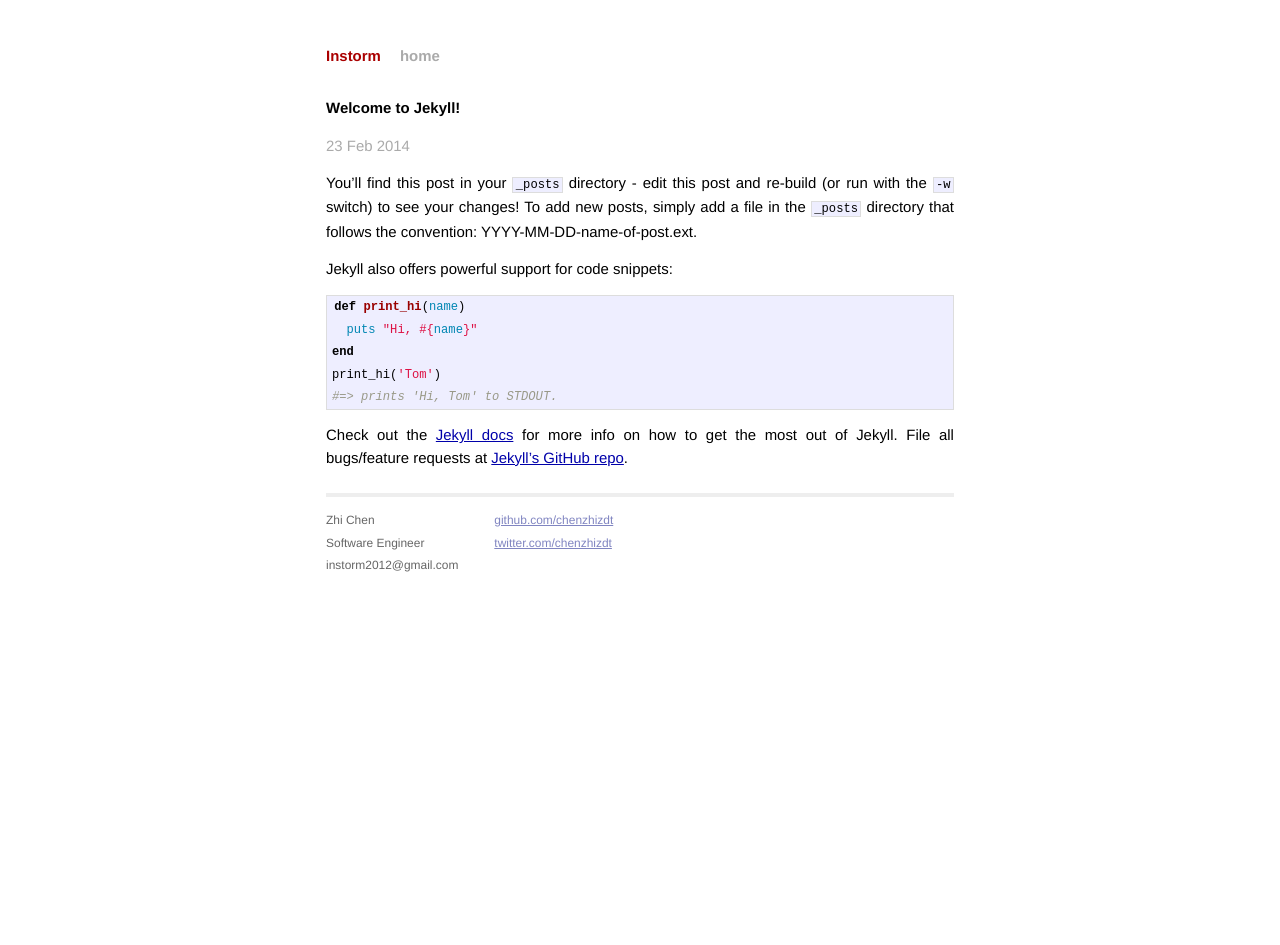
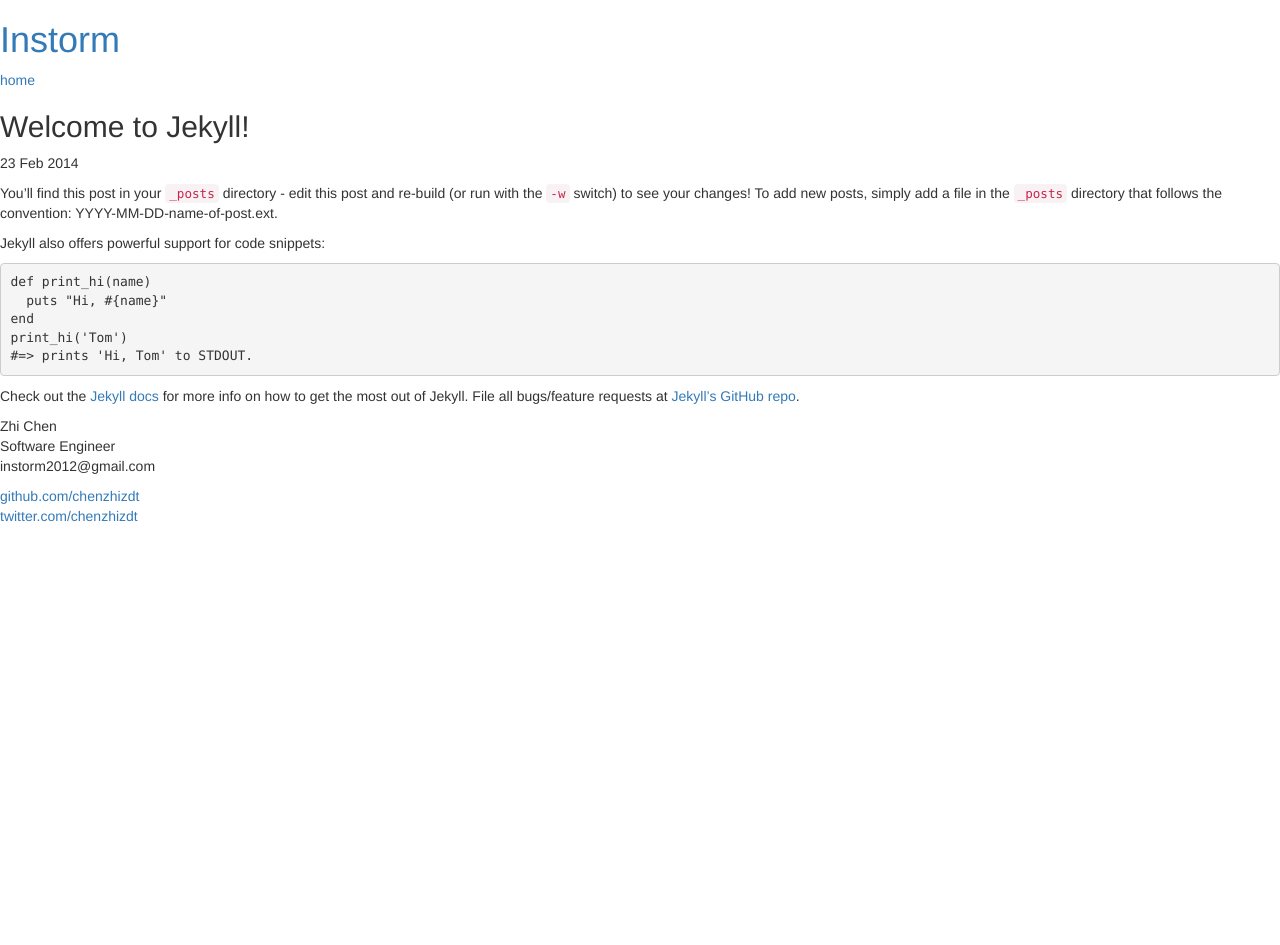
Before and after one commit to chenzhizdt/chenzhizdt.github.io, a Jekyll site: the page built from _posts/2014-02-23-welcome-to-jekyll.markdown, in a window 1280 px wide. Built offline with Jekyll 4.4.1, drawn with Linux system fonts in a browser that asks for light colours; nearby versions of some CDN libraries; Markdown is read by kramdown in place of the engine named in the settings; after the commit the page ends 900 px from its top, so only the background shows below that.

Commit message:
add bootstrap

```diff
--- a/_layouts/default.html
+++ b/_layouts/default.html
@@ -6,35 +6,45 @@
   <title>{{ page.title }}</title>
   <meta name="viewport" content="width=device-width">
 
-        <!-- syntax highlighting CSS -->
-        <link rel="stylesheet" href="/css/syntax.css">
+  <!-- 最新 Bootstrap 核心 CSS 文件 -->
+  <link rel="stylesheet" href="http://cdn.bootcss.com/twitter-bootstrap/3.0.3/css/bootstrap.min.css">
 
-        <!-- Custom CSS -->
-        <link rel="stylesheet" href="/css/main.css">
+  <!-- 可选的Bootstrap主题文件（一般不用引入） -->
+  <link rel="stylesheet" href="http://cdn.bootcss.com/twitter-bootstrap/3.0.3/css/bootstrap-theme.min.css">
+
+  <!-- jQuery文件。务必在bootstrap.min.js 之前引入 -->
+  <script src="http://cdn.bootcss.com/jquery/1.10.2/jquery.min.js"></script>
+
+  <!-- 最新的 Bootstrap 核心 JavaScript 文件 -->
+  <script src="http://cdn.bootcss.com/twitter-bootstrap/3.0.3/js/bootstrap.min.js"></script>
 
 </head>
 <body>
 
   <div class="site">
     <div class="header">
-            <h1 class="title"><a href="/">{{ site.name }}</a></h1>
+      <h1 class="title">
+        <a href="/">{{ site.name }}</a>
+      </h1>
       <a class="extra" href="/">home</a>
     </div>
-
     {{ content }}
-
     <div class="footer">
       <div class="contact">
         <p>
-                Zhi Chen<br />
-                Software Engineer<br />
+          Zhi Chen
+          <br />
+          Software Engineer
+          <br />
           instorm2012@gmail.com
         </p>
       </div>
       <div class="contact">
         <p>
-                <a href="https://github.com/chenzhizdt">github.com/chenzhizdt</a><br />
-                <a href="https://twitter.com/chenzhizdt">twitter.com/chenzhizdt</a><br />
+          <a href="https://github.com/chenzhizdt">github.com/chenzhizdt</a>
+          <br />
+          <a href="https://twitter.com/chenzhizdt">twitter.com/chenzhizdt</a>
+          <br />
         </p>
       </div>
     </div>
--- a/css/main.css
+++ /dev/null
@@ -1,160 +0,0 @@
-/*****************************************************************************/
-/*
-/* Common
-/*
-/*****************************************************************************/
-
-/* Global Reset */
-* {
-  margin: 0;
-  padding: 0;
-}
-
-html, body { height: 100%; }
-
-body {
-  background-color: #FFF;
-  font: 13.34px Helvetica, Arial, sans-serif;
-  font-size: small;
-  text-align: center;
-}
-
-h1, h2, h3, h4, h5, h6 {
-  font-size: 100%; }
-
-h1 { margin-bottom: 1em; }
-p { margin: 1em 0; }
-
-a         { color: #00a; }
-a:hover   { color: #000; }
-a:visited { color: #a0a; }
-
-/*****************************************************************************/
-/*
-/* Home
-/*
-/*****************************************************************************/
-.posts {
-  list-style-type: none;
-  margin-bottom: 2em;
-}
-
-.posts li {
-  line-height: 1.75em;
-}
-
-.posts span {
-  color: #aaa;
-  font-family: Monaco, "Courier New", monospace;
-  font-size: 80%;
-}
-
-/*****************************************************************************/
-/*
-/* Site
-/*
-/*****************************************************************************/
-
-.site {
-  font-size: 115%;
-  text-align: justify;
-  width: 42em;
-  margin: 3em auto 2em;
-  line-height: 1.5em;
-}
-
-.header a {
-  font-weight: bold;
-  text-decoration: none;
-}
-
-.title {
-  display: inline-block;
-  margin-bottom: 2em;
-}
-
-.title a {
-  color: #a00;
-}
-
-.title a:hover {
-  color: #000;
-}
-
-.header a.extra {
-  color: #aaa;
-  margin-left: 1em;
-}
-
-.header a.extra:hover {
-  color: #000;
-}
-
-.meta {
-  color: #aaa;
-}
-
-.footer {
-  font-size: 80%;
-  color: #666;
-  border-top: 4px solid #eee;
-  margin-top: 2em;
-  overflow: hidden;
-}
-
-.footer .contact {
-  float: left;
-  margin-right: 3em;
-}
-
-.footer .contact a {
-  color: #8085C1;
-}
-
-.footer .rss {
-  margin-top: 1.1em;
-  margin-right: -.2em;
-  float: right;
-}
-
-.footer .rss img {
-  border: 0;
-}
-
-/*****************************************************************************/
-/*
-/* Posts
-/*
-/*****************************************************************************/
-
-/* standard */
-.post pre {
-  border: 1px solid #ddd;
-  background-color: #eef;
-  padding: 0 .4em;
-}
-
-.post ul, .post ol {
-  margin-left: 1.35em;
-}
-
-.post code {
-  border: 1px solid #ddd;
-  background-color: #eef;
-  padding: 0 .2em;
-}
-
-.post pre code {
-  border: none;
-}
-
-/* terminal */
-.post pre.terminal {
-  border: 1px solid #000;
-  background-color: #333;
-  color: #FFF;
-}
-
-.post pre.terminal code {
-  background-color: #333;
-}
--- a/css/syntax.css
+++ /dev/null
@@ -1,60 +0,0 @@
-.highlight  { background: #ffffff; }
-.highlight .c { color: #999988; font-style: italic } /* Comment */
-.highlight .err { color: #a61717; background-color: #e3d2d2 } /* Error */
-.highlight .k { font-weight: bold } /* Keyword */
-.highlight .o { font-weight: bold } /* Operator */
-.highlight .cm { color: #999988; font-style: italic } /* Comment.Multiline */
-.highlight .cp { color: #999999; font-weight: bold } /* Comment.Preproc */
-.highlight .c1 { color: #999988; font-style: italic } /* Comment.Single */
-.highlight .cs { color: #999999; font-weight: bold; font-style: italic } /* Comment.Special */
-.highlight .gd { color: #000000; background-color: #ffdddd } /* Generic.Deleted */
-.highlight .gd .x { color: #000000; background-color: #ffaaaa } /* Generic.Deleted.Specific */
-.highlight .ge { font-style: italic } /* Generic.Emph */
-.highlight .gr { color: #aa0000 } /* Generic.Error */
-.highlight .gh { color: #999999 } /* Generic.Heading */
-.highlight .gi { color: #000000; background-color: #ddffdd } /* Generic.Inserted */
-.highlight .gi .x { color: #000000; background-color: #aaffaa } /* Generic.Inserted.Specific */
-.highlight .go { color: #888888 } /* Generic.Output */
-.highlight .gp { color: #555555 } /* Generic.Prompt */
-.highlight .gs { font-weight: bold } /* Generic.Strong */
-.highlight .gu { color: #aaaaaa } /* Generic.Subheading */
-.highlight .gt { color: #aa0000 } /* Generic.Traceback */
-.highlight .kc { font-weight: bold } /* Keyword.Constant */
-.highlight .kd { font-weight: bold } /* Keyword.Declaration */
-.highlight .kp { font-weight: bold } /* Keyword.Pseudo */
-.highlight .kr { font-weight: bold } /* Keyword.Reserved */
-.highlight .kt { color: #445588; font-weight: bold } /* Keyword.Type */
-.highlight .m { color: #009999 } /* Literal.Number */
-.highlight .s { color: #d14 } /* Literal.String */
-.highlight .na { color: #008080 } /* Name.Attribute */
-.highlight .nb { color: #0086B3 } /* Name.Builtin */
-.highlight .nc { color: #445588; font-weight: bold } /* Name.Class */
-.highlight .no { color: #008080 } /* Name.Constant */
-.highlight .ni { color: #800080 } /* Name.Entity */
-.highlight .ne { color: #990000; font-weight: bold } /* Name.Exception */
-.highlight .nf { color: #990000; font-weight: bold } /* Name.Function */
-.highlight .nn { color: #555555 } /* Name.Namespace */
-.highlight .nt { color: #000080 } /* Name.Tag */
-.highlight .nv { color: #008080 } /* Name.Variable */
-.highlight .ow { font-weight: bold } /* Operator.Word */
-.highlight .w { color: #bbbbbb } /* Text.Whitespace */
-.highlight .mf { color: #009999 } /* Literal.Number.Float */
-.highlight .mh { color: #009999 } /* Literal.Number.Hex */
-.highlight .mi { color: #009999 } /* Literal.Number.Integer */
-.highlight .mo { color: #009999 } /* Literal.Number.Oct */
-.highlight .sb { color: #d14 } /* Literal.String.Backtick */
-.highlight .sc { color: #d14 } /* Literal.String.Char */
-.highlight .sd { color: #d14 } /* Literal.String.Doc */
-.highlight .s2 { color: #d14 } /* Literal.String.Double */
-.highlight .se { color: #d14 } /* Literal.String.Escape */
-.highlight .sh { color: #d14 } /* Literal.String.Heredoc */
-.highlight .si { color: #d14 } /* Literal.String.Interpol */
-.highlight .sx { color: #d14 } /* Literal.String.Other */
-.highlight .sr { color: #009926 } /* Literal.String.Regex */
-.highlight .s1 { color: #d14 } /* Literal.String.Single */
-.highlight .ss { color: #990073 } /* Literal.String.Symbol */
-.highlight .bp { color: #999999 } /* Name.Builtin.Pseudo */
-.highlight .vc { color: #008080 } /* Name.Variable.Class */
-.highlight .vg { color: #008080 } /* Name.Variable.Global */
-.highlight .vi { color: #008080 } /* Name.Variable.Instance */
-.highlight .il { color: #009999 } /* Literal.Number.Integer.Long */
```
Lines whose indentation alone changed are shown as unchanged.
